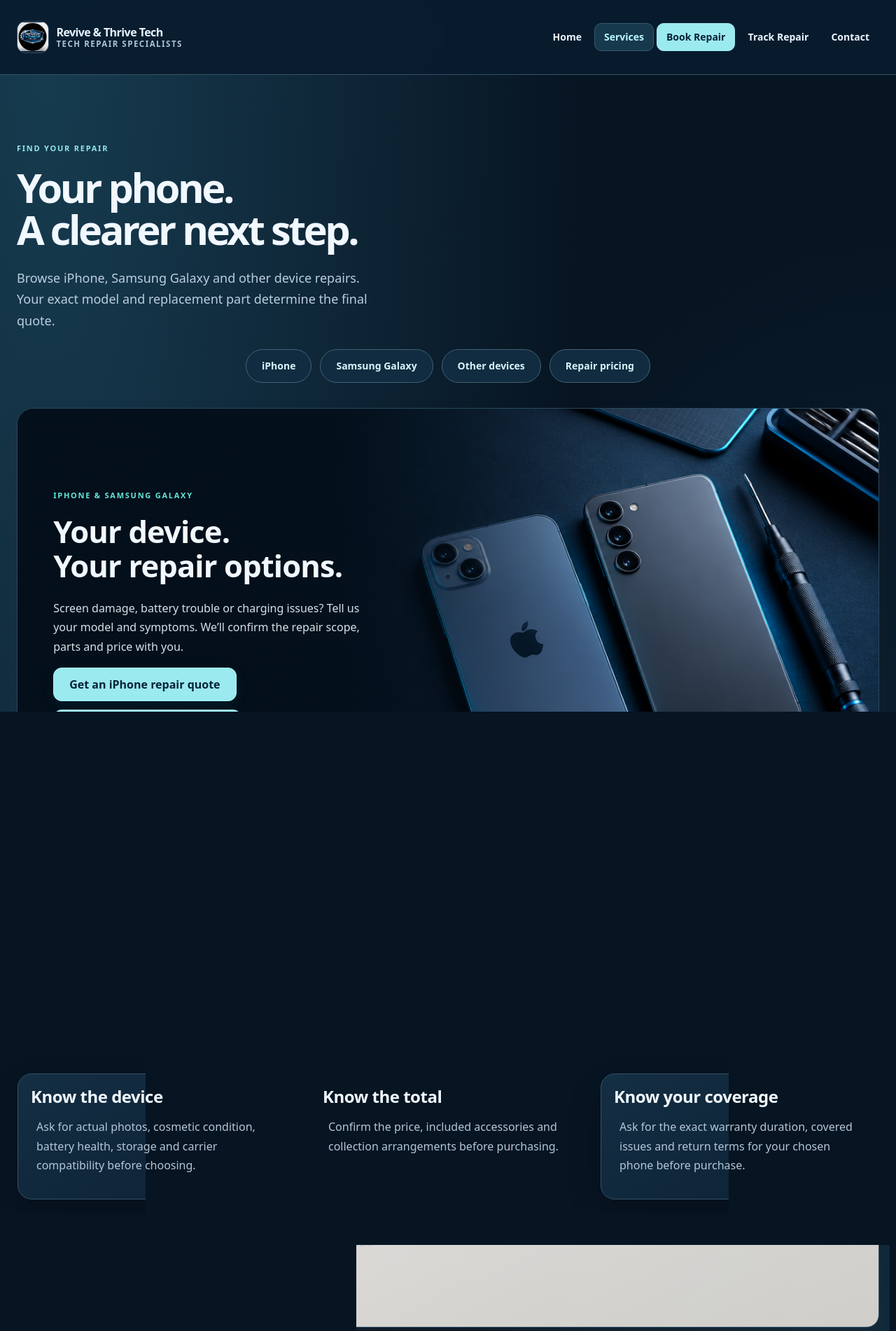
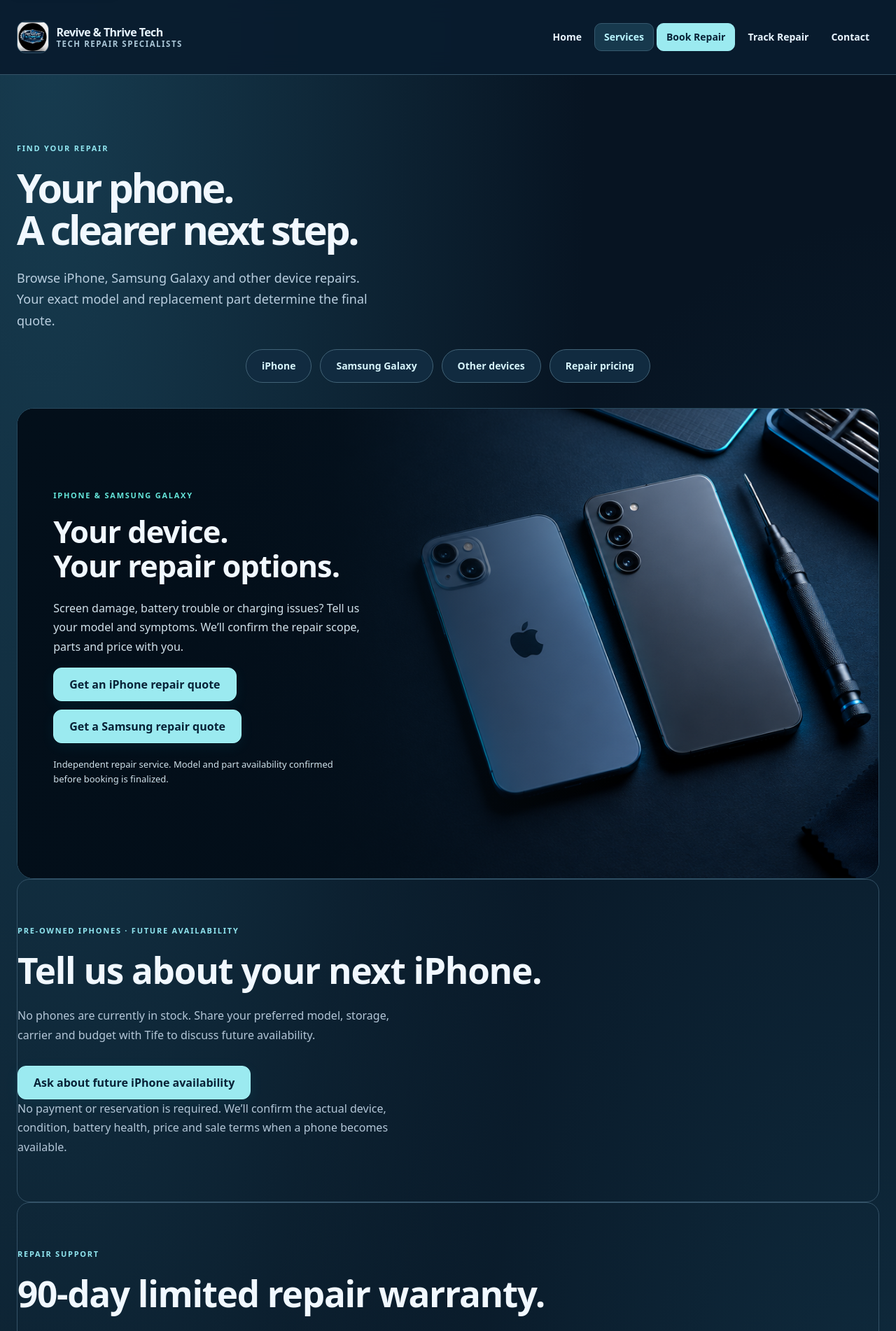
Before and after one commit to nujabesploo/revive-thrive-business-platform, a Flask app: page /services in a window 1280 px wide. Shown: the top 1902 px of the page at 70% size. Run offline with Flask 3, Linux system fonts and the light colour scheme.

Commit message:
Unify dark surfaces and add Nigerian English films and repair warranty

```diff
--- a/static/cinematic.css
+++ b/static/cinematic.css
@@ -72,3 +72,17 @@ button[type="submit"]:hover{background:#c7f8fb;color:#071c2b;border-color:#d3fff
 .device-showcase .hero-actions{display:flex;flex-wrap:wrap;gap:12px}.device-showcase .btn{white-space:normal}
 .device-showcase-copy .device-showcase-note{font-size:13px;line-height:1.6;margin-top:20px}
 @media(max-width:700px){.device-showcase{display:flex;flex-direction:column;min-height:0}.device-showcase>img{position:static;aspect-ratio:1344/752;height:auto;z-index:auto}.device-showcase:before{display:none}.device-showcase-copy{max-width:none;padding:24px}.device-showcase .hero-actions{flex-direction:column}.device-showcase .btn{text-align:center}}
+
+.ambient-controls{display:flex;align-items:center;flex-wrap:wrap;gap:12px;margin:20px 0}.ambient-controls span{font-size:13px;color:#bacfdc}
+
+/* Remove legacy light section fills; keep a single readable navy palette. */
+.home-section{background:transparent;color:var(--text);box-shadow:none;text-align:left}
+#repair-prices{background:linear-gradient(145deg,#122c40,#0b1d2e);padding:clamp(22px,4vw,48px);border:1px solid var(--border);border-radius:20px;margin:32px 0}
+#repair-prices h2{font-size:clamp(28px,3.5vw,42px);color:#f1f8ff;line-height:1.2}
+#repair-prices .price-guide-note{color:#c6d6e3;max-width:70ch;margin:18px 0 24px}
+.table caption{padding:18px;text-align:left;background:#0e2235}
+.section-shell,.home-section,.repair-catalog{min-width:0}
+.section-shell>h1,.section-shell>h2,.section-shell>p,.section-shell .field-group{text-align:left}
+.home-section h2,.section-shell h1,.section-shell h2{letter-spacing:-.025em;text-wrap:pretty}
+.home-section>p{margin-bottom:20px}.home-section>p:last-child{margin-bottom:0}
+.device-showcase{background:#061422}.device-card>h2,.device-card>p,.device-card>ul{margin-left:0;margin-right:0}
--- a/static/site.js
+++ b/static/site.js
@@ -70,3 +70,21 @@ if (repairFinder) {
       }
     }).catch(() => { /* Keep usable server-rendered options if offline. */ });
 }
+
+// Music is opt-in and pauses whenever a customer starts a video.
+(() => {
+ const audio = document.getElementById('ambient-music');
+ const button = document.getElementById('ambient-toggle');
+ const status = document.getElementById('ambient-status');
+ if (!audio || !button || !status) return;
+ audio.volume = 0.18;
+ const sync = () => {button.textContent = audio.paused ? 'Play background music' : 'Pause background music'; button.setAttribute('aria-pressed', String(!audio.paused)); status.textContent = audio.paused ? 'Optional lo-fi music · off' : 'Optional lo-fi music · on';};
+ button.addEventListener('click', async () => {
+   if (!audio.paused) {audio.pause(); return;}
+   if ([...document.querySelectorAll('video')].some(v => !v.paused)) {status.textContent = 'Pause the video before starting background music.'; return;}
+   try {await audio.play();} catch (_) {status.textContent = 'Music could not load. Please try again.';}
+ });
+ audio.addEventListener('play', sync); audio.addEventListener('pause', sync);
+ document.querySelectorAll('video').forEach(v => v.addEventListener('play', () => audio.pause()));
+ document.addEventListener('visibilitychange', () => {if(document.hidden) audio.pause();});
+})();
--- a/templates/base.html
+++ b/templates/base.html
@@ -7,9 +7,9 @@
   <meta name="theme-color" content="#071422" />
   <title>{% block title %}Revive & Thrive Tech{% endblock %}</title>
   <link rel="stylesheet" href="{{ url_for('static', filename='style.css') }}" />
-  <link rel="stylesheet" href="{{ url_for('static', filename='refined.css', v='20261007-device-showcase') }}" />
-  <link rel="stylesheet" href="{{ url_for('static', filename='cinematic.css', v='20261007-device-showcase') }}" />
-  <script defer src="{{ url_for('static', filename='site.js', v='20261007-device-showcase') }}"></script>
+  <link rel="stylesheet" href="{{ url_for('static', filename='refined.css', v='20261007-nigerian-presenters') }}" />
+  <link rel="stylesheet" href="{{ url_for('static', filename='cinematic.css', v='20261007-nigerian-presenters') }}" />
+  <script defer src="{{ url_for('static', filename='site.js', v='20261007-nigerian-presenters') }}"></script>
 </head>
 <body class="{% if request.endpoint == 'home' %}cinematic-home{% endif %}">
 <a class="skip-link" href="#main-content">Skip to content</a>
--- a/templates/home_refined.html
+++ b/templates/home_refined.html
@@ -2,6 +2,7 @@
 {% block title %}Device repair in DeSoto | Revive & Thrive Tech{% endblock %}
 {% block content %}
 <aside class="opening-promo" aria-label="Store opening"><span><strong>DeSoto, meet your new repair stop.</strong> Opening October 20 · Booth #701</span><a href="/contact">Plan your visit →</a></aside>
+<div class="ambient-controls"><button type="button" class="btn" id="ambient-toggle" aria-pressed="false" aria-controls="ambient-music">Play background music</button><span id="ambient-status" role="status">Optional lo-fi music · off</span><audio id="ambient-music" loop preload="none" src="{{ url_for('static', filename='motion/ugc-oct7/ambient-lofi.mp3') }}"></audio></div>
 <section class="repair-intro story-hero">
   <div><p class="eyebrow">YOUR TECH. YOUR EVERYDAY LIFE.</p><h1>A cracked screen.<br>Not the end<br>of the story.</h1><p class="intro-copy">The messages, the memories, the everyday essentials. When your device needs attention, start with someone you can talk to.</p><div class="hero-actions"><a class="btn" href="/book">Tell us what needs fixing</a><a class="text-link" href="#repair-work">See the repair bench ↓</a></div><p class="intro-note">Opening October 20 · Grow DeSoto Market Place · Booth #701</p></div>
   <figure class="real-hero-media" id="cinematic-film"><video controls playsinline preload="none" poster="{{ url_for('static', filename=repair_videos[0].poster) }}" aria-label="iPhone 13 screen repair at the workbench"><source src="{{ url_for('static', filename=repair_videos[0].src) }}" type="video/mp4"></video><figcaption>At the bench · iPhone 13 screen repair</figcaption></figure>
@@ -15,6 +16,7 @@
 <section class="home-section"><div class="section-heading"><div><p class="eyebrow">LET’S FIND YOUR NEXT STEP</p><h2>What’s giving you trouble?</h2></div><a class="text-link" href="/services">Explore services →</a></div><div class="service-tiles">{% for number,title,copy in [('01','Cracked screen','Cracked glass, display lines or touch problems.'),('02','Battery life','A device that drains quickly or shuts down.'),('03','Charging issues','A loose port or a device that will not charge.'),('04','Liquid damage','Start with a diagnostic assessment.')] %}<a class="service-tile" href="{{ url_for('book', service_needed={'01':'Screen Repair','02':'Battery Replacement','03':'Charging Port Repair','04':'Water Damage Diagnostic'}[number]) }}"><span class="service-number">{{ number }}</span><h3>{{ title }}</h3><p>{{ copy }}</p><span class="service-action">Request help ↗</span></a>{% endfor %}</div></section>
 {% include "partials/device_showcase.html" %}
 {% include "partials/iphone_sales.html" %}
+{% include "partials/repair_warranty.html" %}
 {% for film in promo_videos %}
 {% if loop.first %}<section class="brand-story home-section"><figure><video controls playsinline preload="none" poster="{{ url_for('static', filename=film.poster) }}" aria-label="{{ film.title }}"><source src="{{ url_for('static', filename=film.src) }}" type="video/mp4"><track kind="captions" src="{{ url_for('static', filename=film.captions) }}" srclang="en" label="English"></video></figure><div><p class="eyebrow">REVIVE & THRIVE TECH</p><h2>There’s more<br>to your device.</h2><p>One small device connects so much of your day. Let’s explore your repair options before you decide what comes next.</p><a class="text-link" href="/services">Find your repair →</a></div></section>{% endif %}
 {% endfor %}
--- a/templates/partials/iphone_sales.html
+++ b/templates/partials/iphone_sales.html
@@ -1 +1 @@
-<section class="home-section" id="iphones-for-sale" aria-labelledby="iphone-sales-heading"><p class="eyebrow">PRE-OWNED IPHONES · LOCAL SERVICE</p><h2 id="iphone-sales-heading">Your next iPhone starts here.</h2><p>Looking for a pre-owned iPhone? Tell us your preferred model, storage, carrier and budget. Contact Tife for current availability and a device-specific quote.</p><div class="device-grid"><article class="device-card"><h3>Know the device</h3><p>Ask for actual photos, cosmetic condition, battery health, storage and carrier compatibility before choosing.</p></article><article class="device-card"><h3>Know the total</h3><p>Confirm the price, included accessories and collection arrangements before purchasing.</p></article><article class="device-card"><h3>Know your coverage</h3><p>Ask for the exact warranty duration, covered issues and return terms for your chosen phone before purchase.</p></article></div><div class="hero-actions"><a class="btn" href="tel:+13476715335">Ask about available iPhones</a><a class="text-link" href="{{ url_for('contact') }}">Send your iPhone wish list →</a></div><p>Models and availability change. Contact us to confirm current stock. Product illustrations are not photos of available inventory.</p></section>
+<section class="home-section" id="iphones-for-sale" aria-labelledby="iphone-sales-heading"><p class="eyebrow">PRE-OWNED IPHONES · FUTURE AVAILABILITY</p><h2 id="iphone-sales-heading">Tell us about your next iPhone.</h2><p>No phones are currently in stock. Share your preferred model, storage, carrier and budget with Tife to discuss future availability.</p><a class="btn" href="{{ url_for('contact') }}">Ask about future iPhone availability</a><p>No payment or reservation is required. We’ll confirm the actual device, condition, battery health, price and sale terms when a phone becomes available.</p></section>
--- /dev/null
+++ b/templates/partials/repair_warranty.html
@@ -0,0 +1 @@
+<section class="home-section" id="repair-warranty"><p class="eyebrow">REPAIR SUPPORT</p><h2>90-day limited repair warranty.</h2><p>Our repair warranty covers faults in parts we supply and our workmanship for 90 days after repair. This includes completed screen, back-cover and battery replacements, and other basic repairs within the agreed repair scope.</p><p>New accidental damage, liquid damage and unrelated faults are not covered by this repair warranty. Contact us with your repair reference and a description of the issue so we can assess it.</p><a class="text-link" href="{{ url_for('contact') }}">Ask about repair coverage →</a></section>
--- a/templates/services.html
+++ b/templates/services.html
@@ -5,6 +5,7 @@
 <nav class="device-tabs" aria-label="Repair categories"><a href="#iphone">iPhone</a><a href="#samsung">Samsung Galaxy</a><a href="#other">Other devices</a><a href="#repair-prices">Repair pricing</a></nav>
 {% include "partials/device_showcase.html" %}
 {% include "partials/iphone_sales.html" %}
+{% include "partials/repair_warranty.html" %}
 {% include "partials/repair_finder.html" %}
 <div class="device-grid">{% for id,brand,description in [('iphone','iPhone','Cracked glass, display lines, black screens or touch problems.'),('samsung','Samsung Galaxy','Screen and display enquiries for Galaxy S, A and Z models.'),('other','Other phones & tablets','Tell us your manufacturer and model so we can check repair options.')] %}<article id="{{ id }}" class="device-card"><img class="service-photo" src="https://d2spdapo89woam.cloudfront.net/releases/20260919/higgsfield/{{ id }}-higgsfield.jpg" alt="{{ brand }} screen replacement illustration" width="1440" height="966" loading="lazy"><p class="eyebrow">SCREEN REPAIR</p><h2>{{ brand }}</h2><p>{{ description }}</p><ul><li>Exact model checked before quoting</li><li>Replacement part and repair scope confirmed</li></ul><a class="btn" href="{{ url_for('book', device_type='iPhone' if id == 'iphone' else 'Samsung' if id == 'samsung' else 'Other', service_needed='Screen Repair') }}">Request a screen quote</a></article>{% endfor %}</div>
 <section id="repair-prices" class="home-section"><p class="eyebrow">REPAIR PRICE GUIDE</p><h2>Know the price landscape.</h2><p class="price-guide-note">Published market benchmarks checked September 18, 2026. These are other providers’ listed prices, not a Revive &amp; Thrive quote. We confirm your model, parts and total before you authorize a repair.</p><div class="table-responsive"><table class="table"><caption>Screen repair comparisons in US dollars</caption><thead><tr><th>Device</th><th>Repair</th><th>Published price</th><th>Source</th></tr></thead><tbody>
```
Also changed, not shown: video_catalog.py (+6 -6 lines), creative/ugc-oct7/README.md, static/motion/ugc-oct7/nigerian-opening.jpg (added), static/motion/ugc-oct7/nigerian-repair.jpg (added), 5 other files.
